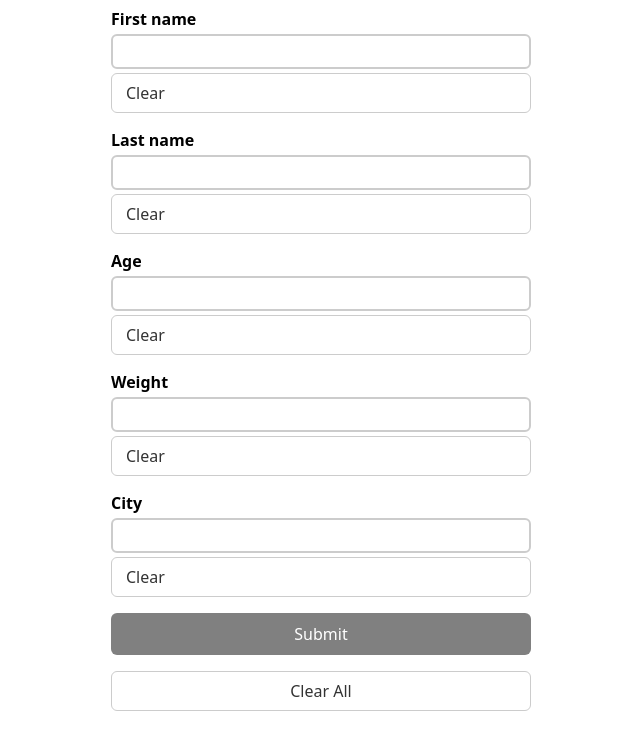
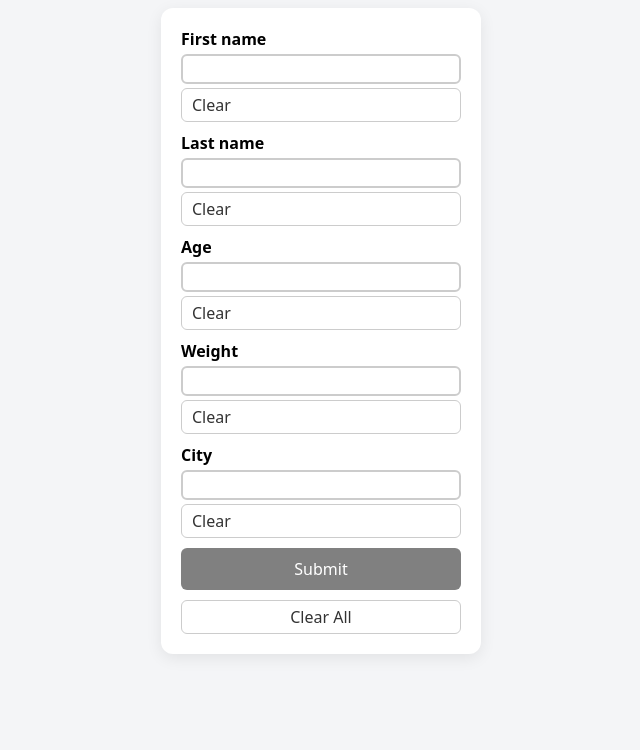
Before and after one commit to bohdan5202/vue-components, a Vue app: page / in a window 1280 px wide. Shown: the top 750 px of the page, without its empty margins (319-959 px from the left). Built offline with nearby package versions, Linux system fonts and the light colour scheme; the HTML template or start-up script is replaced by a standard one.

Commit message:
Beautifull UI

```diff
--- a/src/assets/main.css
+++ b/src/assets/main.css
@@ -1,5 +1,6 @@
 body {
   font-family: system-ui, sans-serif;
+  background: #f4f5f7;
 }
 .field {
   display: flex;
@@ -12,11 +13,19 @@ body {
   gap: 8px;
 }
 input {
-  padding: 8px;
+  padding: 5px 8px;
+  font-size: 0.9rem;
   border: 2px solid #ccc;
   border-radius: 6px;
   flex: 1;
 }
+
+input:focus {
+  outline: none;
+  border-color: #4a90d9;
+  box-shadow: 0 0 0 3px rgba(74, 144, 217, 0.2);
+}
+
 .highlited {
   border: red;
 }
@@ -31,14 +40,22 @@ label {
 }
 
 .person-form {
-  max-width: 420px;
-  margin: 0 auto;
+  display: flex;
+  gap: 24px;
+  align-items: flex-start;
+  justify-content: center;
+  flex-wrap: wrap;
 }
 
 form {
+  width: 280px;
   display: flex;
   flex-direction: column;
-  gap: 16px;
+  gap: 10px;
+  padding: 20px;
+  background: white;
+  border-radius: 12px;
+  box-shadow: 0 4px 16px rgba(0, 0, 0, 0.08);
 }
 button[type='submit'] {
   padding: 10px;
@@ -49,19 +66,29 @@ button[type='submit'] {
   cursor: pointer;
 }
 
+button[type='submit']:hover:not(:disabled) {
+  background: darkgreen;
+  box-shadow: 0 2px 8px rgba(0, 128, 0, 0.3);
+}
+
 button:disabled {
   background: gray;
   cursor: not-allowed;
 }
 .summary {
+  background: white;
+  width: 220px;
   padding: 16px;
-  border: 1px solid #ccc;
+  box-shadow: 0 4px 16px rgba(0, 0, 0, 0.08);
   border-radius: 8px;
-  margin-bottom: 16px;
+}
+.summary p {
+  margin: 4px 0;
 }
 
 button {
-  padding: 8px 14px;
+  padding: 5px 10px;
+  font-size: 0.9rem;
   border: 1px solid #ccc;
   border-radius: 6px;
   background: white;
--- a/src/components/ValidatedInput.vue
+++ b/src/components/ValidatedInput.vue
@@ -26,6 +26,7 @@ watch(model, (newValue) => emit('value-change', newValue))
 
 function clear() {
   model.value = ''
+  touched.value = false
 }
 
 const fieldError = computed<string | null>(() => {
```
